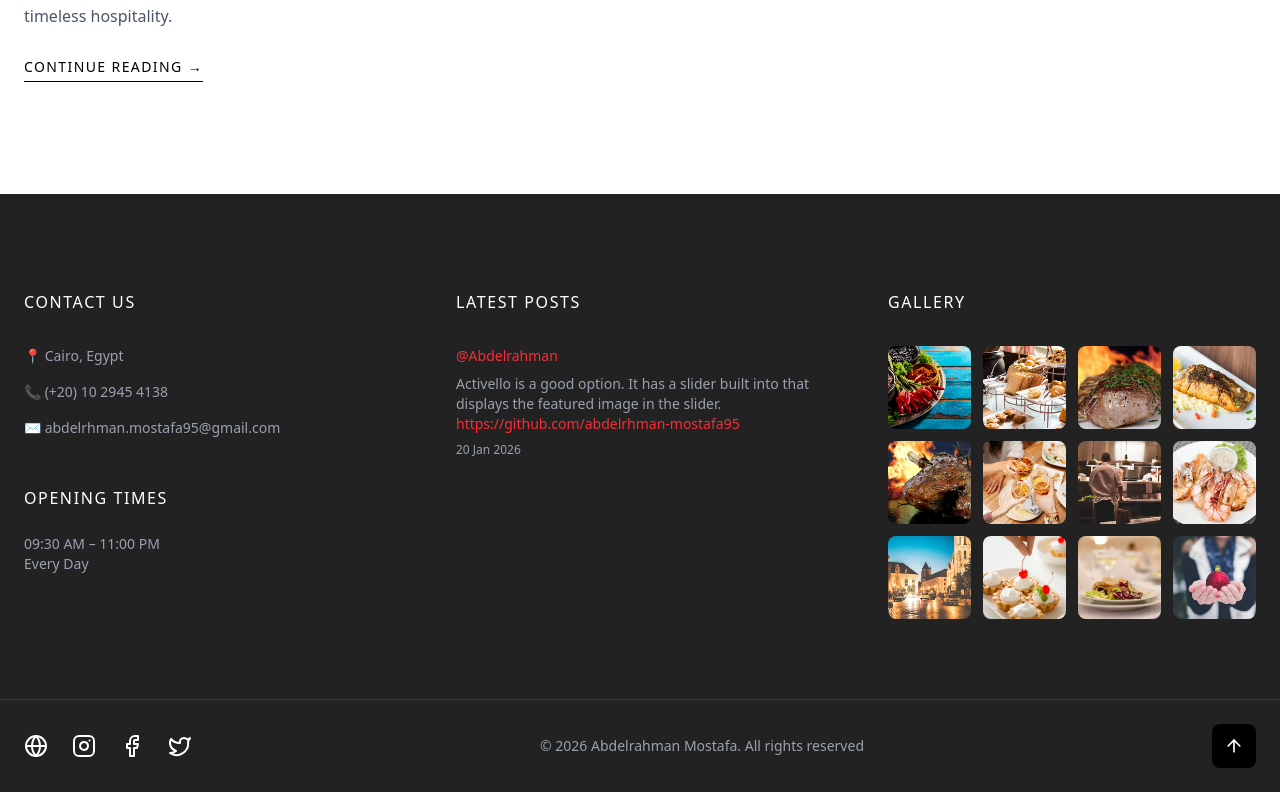
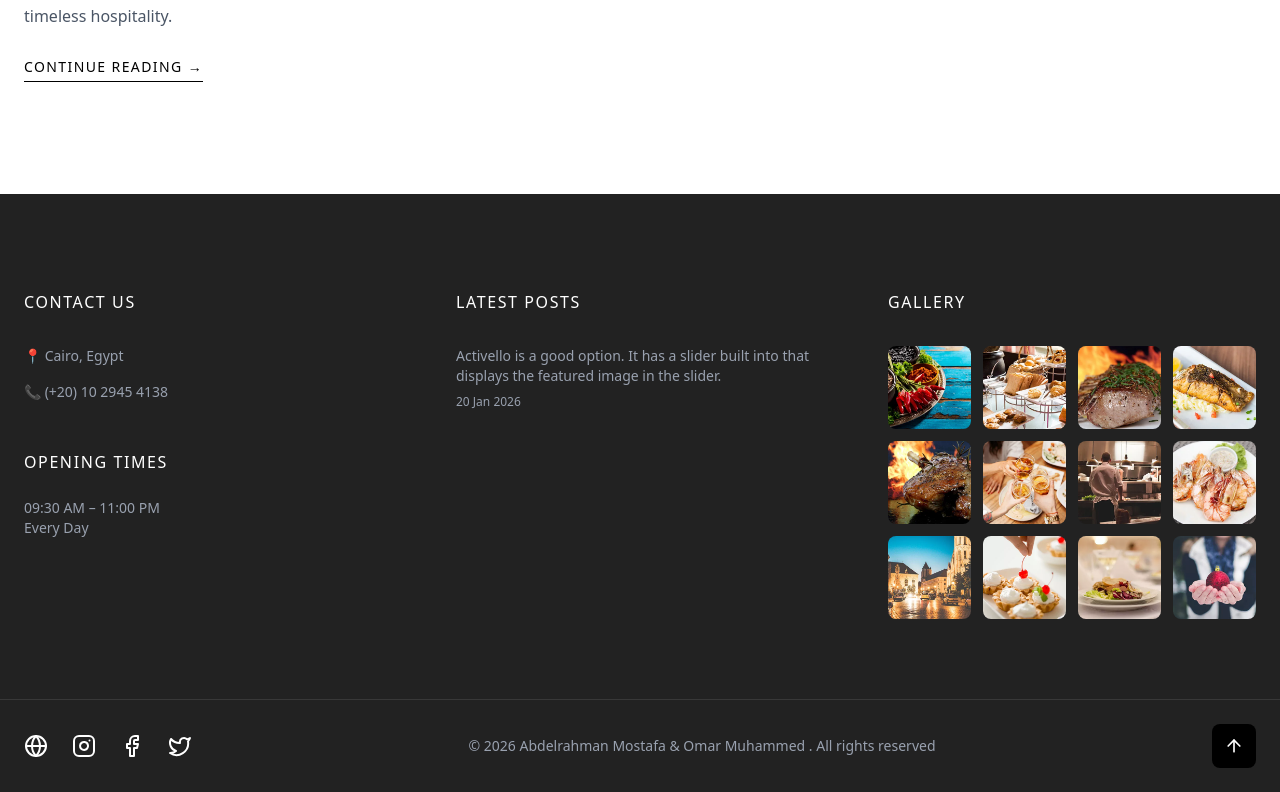
Before and after one commit to abdelrhman-mostafa95/Pato-Restaurant, a React (Vite) app: page /blog in a window 1280 px wide. Shown: the part 3270-4062 px from the top of the page. Built offline with nearby package versions, Linux system fonts and the light colour scheme.

Commit message:
feat: add a new Footer component

```diff
--- a/src/components/Footer/Footer.jsx
+++ b/src/components/Footer/Footer.jsx
@@ -14,7 +14,6 @@ export default function Footer() {
                     <ul className="space-y-4 text-sm">
                         <li>📍 Cairo, Egypt</li>
                         <li>📞 (+20) 10 2945 4138</li>
-                        <li>✉ abdelrhman.mostafa95@gmail.com</li>
                     </ul>
 
                     <div className="mt-12">
@@ -31,12 +30,10 @@ export default function Footer() {
                     <div className="space-y-10 text-sm">
 
                         <div>
-                            <p className="text-red-500 mb-2">@Abdelrahman</p>
                             <p>
                                 Activello is a good option. It has a slider built into that
                                 displays the featured image in the slider.
                             </p>
-                            <a href="#" className="text-red-500">https://github.com/abdelrhman-mostafa95</a>
                             <p className="mt-2 text-xs">20 Jan 2026</p>
                         </div>
 
@@ -76,7 +73,7 @@ export default function Footer() {
 
                     {/* Copyright */}
                     <p className="text-sm">
-                        © 2026 Abdelrahman Mostafa. All rights reserved
+                        © 2026 Abdelrahman Mostafa & Omar Muhammed . All rights reserved
                     </p>
 
                     {/* Scroll To Top */}
```
